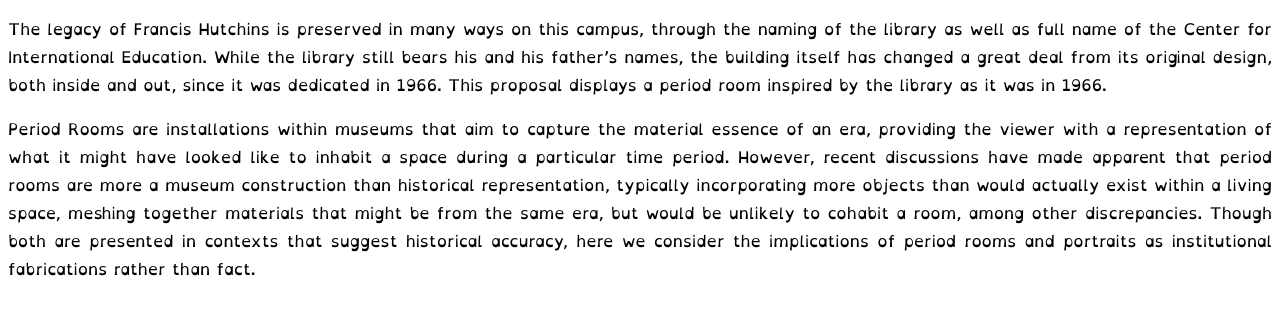
After one commit to sheggen/Scrolling-Font-Changer, a Flask app: template templates/Hutchins.html in a window 1280 px wide. The commit adds this page. Shown: the top 315 px of the page. Run offline with Flask 2, Linux system fonts and the light colour scheme; the template is opened without the code that fills it, so the values that code supplies are empty; some libraries are stand-ins or nearby versions.

Commit message:
Font size updates on Fee text pages and Stephenson text; Period room from Brian?

```diff
--- a/templates/FeeTextOld.html
+++ b/templates/FeeTextOld.html
@@ -6,7 +6,7 @@
 	<link rel="stylesheet" type="text/css" href="/static/css/fonts.css">
 </head>
 <body>
-	<div style="margin: auto; width: 80%; height:100vh; padding: 10px; ">
+	<div style="margin: auto; width: 80%; height:100vh; padding: 10px; font-size: 2em;">
 			<p>Portrait of John G. Fee (1816-1901)</p>
 			<p><b><em>Jane E. Bartlett (1839-1923)</em></b></p>
 			<p>1899</p>
--- a/templates/FeeTextYoung.html
+++ b/templates/FeeTextYoung.html
@@ -6,7 +6,7 @@
 	<link rel="stylesheet" type="text/css" href="/static/css/fonts.css">
 </head>
 <body>
-	<div style="margin: auto; width: 80%; height:100vh; padding: 10px; ">
+	<div style="margin: auto; width: 80%; height:100vh; padding: 10px; font-size: 2em;">
 			<p>Portrait of John G. Fee (1816-1901)</p>
 			<p><b><em>Ferdinand Graham Walker (1859-1927)</em></b></p>
 			<p>1915</p>
--- /dev/null
+++ b/templates/Hutchins.html
@@ -0,0 +1,21 @@
+<!doctype html>
+<head>
+	<title>Hutchins</title>
+	<script src="/static/js/jquery.js"></script>
+	<script src="/static/js/getFonts.js"></script>
+	<link rel="stylesheet" type="text/css" href="/static/css/fonts.css">
+
+</head>
+<body>
+	<div style="width: 100%; margin-right: 10px; text-align: justify;">
+		<div>
+			<p>The legacy of Francis Hutchins is preserved in many ways on this campus, through the naming of the library as well as full name of the Center for International Education. While the library still bears his and his father’s names, the building itself has changed a great deal from its original design, both inside and out, since it was dedicated in 1966. This proposal displays a period room inspired by the library as it was in 1966. </p>
+
+			<p>Period Rooms are installations within museums that aim to capture the material essence of an era, providing the viewer with a representation of what it might have looked like to inhabit a space during a particular time period. However, recent discussions have made apparent that period rooms are more a museum construction than historical representation, typically incorporating more objects than would actually exist within a living space, meshing together materials that might be from the same era, but would be unlikely to cohabit a room, among other discrepancies. Though both are presented in contexts that suggest historical accuracy, here we consider the implications of period rooms and portraits as institutional fabrications rather than fact.</p>
+		</div>
+	</div>
+</body>
+
+<script>
+		setTimeout(refreshFont, 1);
+</script>
--- a/templates/Period.html
+++ b/templates/Period.html
@@ -14,8 +14,10 @@
     <area shape="{{ image.shape }}" coords="{{ image.coords }}" href="javascript:open_dialog({{loop.index}},'{{image.file}}','{{image.title}}')" title="{{ image.title }}" alt="{{ image.title }}">
 	{% endfor %}
 	</map>
+
 	{% for image in images %}
 	<div id="image-{{loop.index}}-details" style="display:none">{{ image.description|safe }}</div>
+    <img style="display:none" src="/static/period_room/{{ image.file }}" />
 	{% endfor %}
 
 	<script src="/static/js/jquery.js"></script>
@@ -35,6 +37,8 @@
             dlg.prepend(new_img);
             new_img.after($("<br>"));
 
+            // Why does this only work the second time through, whether it is before or after open?
+            dlg.dialog("option", "position", {"my": "center", "at": "center", "of": window })
             dlg.dialog( "open" );
     }
 
--- a/templates/StephensonText.html
+++ b/templates/StephensonText.html
@@ -8,8 +8,9 @@
 
 	<style>
 		body {
-{#			 background-image: url("/static/image_rotator/1.jpg"); #}
+			font-size: 2em;
 		}
+
 	</style>
 </head>
 <body>
```
Lines whose indentation alone changed are shown as unchanged.
